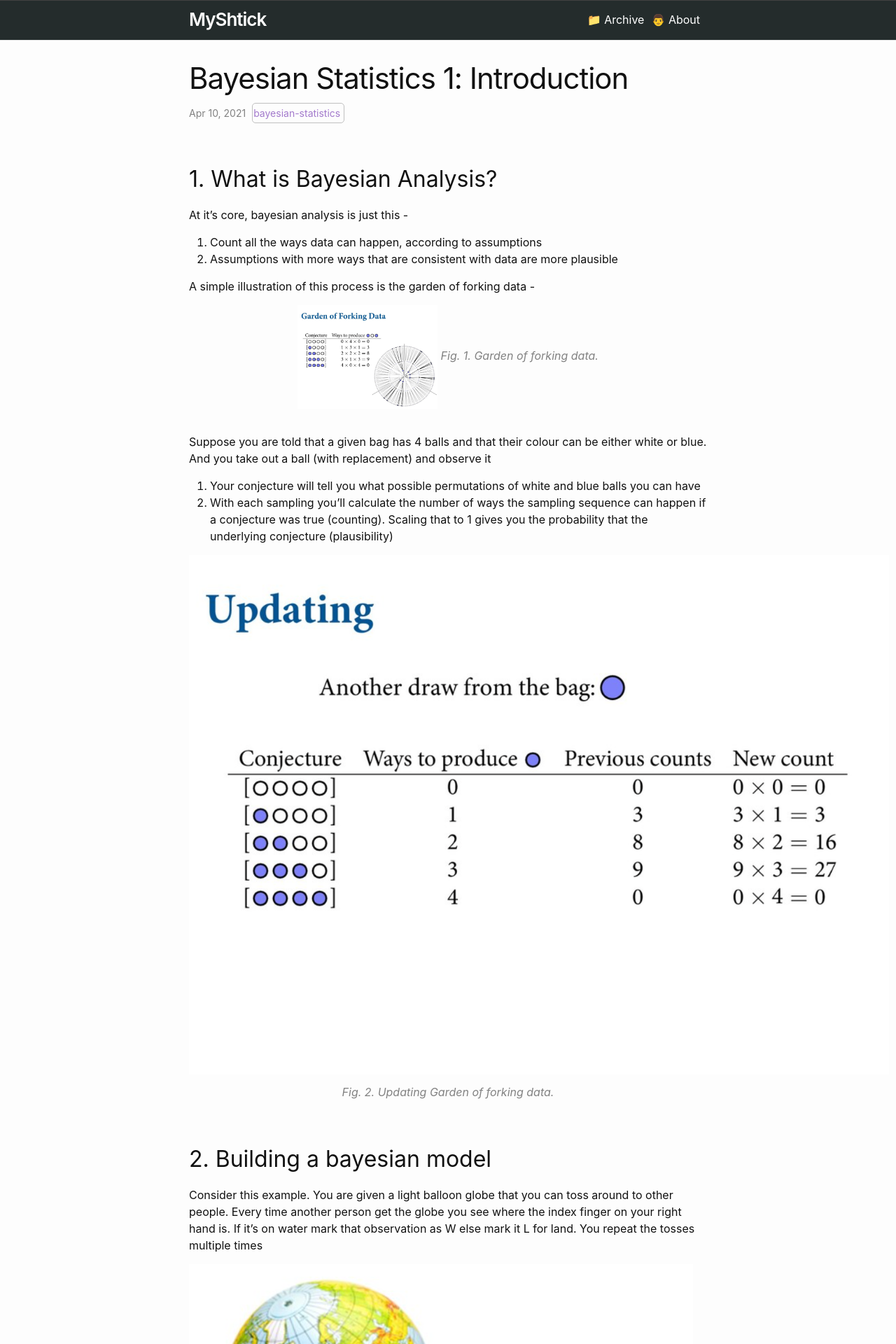
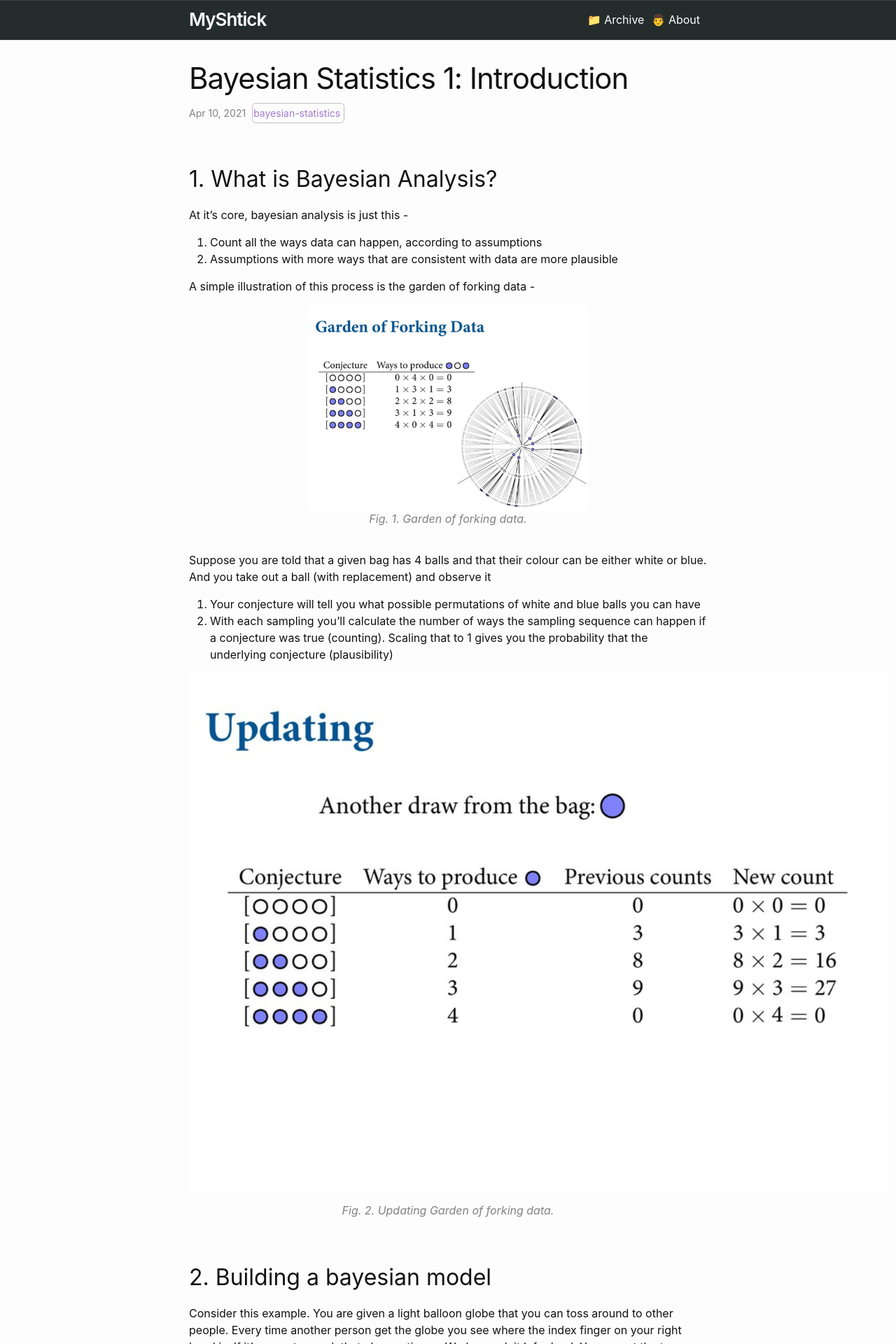
Before and after one commit to nitinrawatiitd/nitinrawatiitd.github.io, a Jekyll site: the page built from docs/_posts/2021-04-10-Bayesian-Statistics-1:-Introduction.md, in a window 1280 px wide. Shown: the top 1920 px of the page at 70% size. Built offline with Jekyll 4.4.1, drawn with Linux system fonts in a browser that asks for light colours.

Commit message:
Changes to the posts

```diff
--- a/docs/_posts/2021-04-10-Bayesian-Statistics-1:-Introduction.md
+++ b/docs/_posts/2021-04-10-Bayesian-Statistics-1:-Introduction.md
@@ -12,7 +12,7 @@
 
 A simple illustration of this process is the garden of forking data -
 
-<img src="/assets/pics/bayesian-statistics/garden_of_forking_data.png" width="200" alt="garden of forking data">
+<img src="/assets/pics/bayesian-statistics/garden_of_forking_data.png" width="400" alt="garden of forking data">
 *Fig. 1. Garden of forking data.*
 {:.image-caption}
 
```
